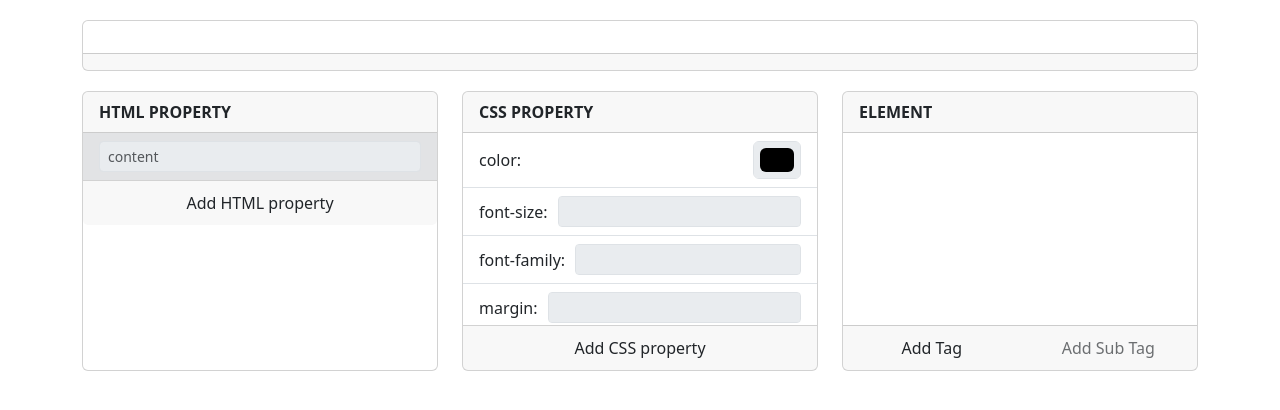
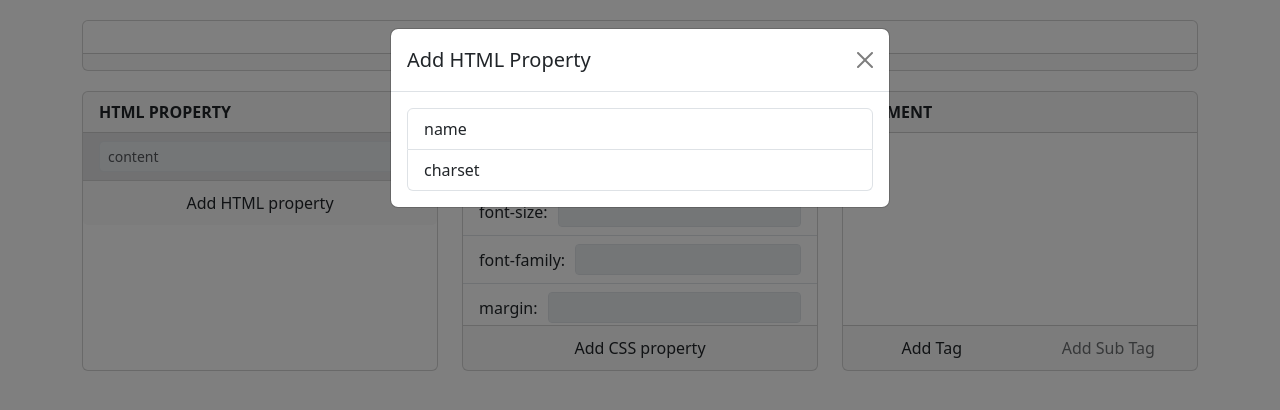
Before and after one commit to black-pepper/HTML-CSS-Study, a React (Create React App) app: page / in a window 1280 px wide. Both pictures are taken after a click on the button "Add HTML property". Shown: the top 410 px of the page. Built offline with nearby package versions, Linux system fonts and the light colour scheme.

Commit message:
update property

```diff
--- a/src/Main.js
+++ b/src/Main.js
@@ -14,7 +14,6 @@ const Main = () => {
   const [tagList, setTagList] = useState([]);
   const [selectedIndex, setSelectedIndex] = useState(null);
   const [selectedElement, setSelectedElement] = useState(null);
-
 
   useEffect(() => {
   }, [tagList, selectedIndex, selectedElement]);
--- a/src/components/CSSPropertyList.js
+++ b/src/components/CSSPropertyList.js
@@ -1,14 +1,15 @@
 import React, { useState } from 'react';
 import 'bootstrap/dist/css/bootstrap.min.css';
+import SelectCSSPropertyList from './SelectCSSPropertyList';
 
-const CSSPropertyList = ({ selectedElement, updateCSSProperties, selectedIndex}) => {
+const CSSPropertyList = ({ selectedElement, updateCSSProperties, selectedIndex }) => {
   const getData = (property) => {
-		if (selectedIndex == null) return null;
-		if (selectedElement == null) return null;
+    if (selectedIndex == null) return null;
+    if (selectedElement == null) return null;
     if (!("cssProperty" in selectedElement)) return null;
     if (property in selectedElement.cssProperty) return selectedElement.cssProperty[property].value;
-		return null;
-	}
+    return null;
+  }
 
   const getInputClassName = (property) => {
     switch (property) {
@@ -32,13 +33,28 @@ const CSSPropertyList = ({ selectedElement, updateCSSProperties, selectedIndex})
     }
   }
 
+  const handlePropertyAdd = (property) => {
+    updateCSSProperties(selectedIndex, property, null);
+    console.log(selectedElement);
+  }
+
+  const getPropertyList = () => {
+    let result = new Set(defaultProperties);
+    if(selectedElement && selectedElement.cssProperty) {
+      Object.keys(selectedElement.cssProperty).map((property) => (
+        result.add(property)
+      ))
+    }
+    return Array.from(result);
+  }
+
   return (
-    <div className="card" style={{ height: '280px', marginTop: 20}}>
+    <div className="card" style={{ height: '280px', marginTop: 20 }}>
       <div className="card-header">
         <b>CSS PROPERTY</b>
       </div>
       <div className="list-group list-group-flush overflow-auto">
-        {defaultProperties.map((property, index) => (
+        {getPropertyList().map((property, index) => (
           <li
             className="list-group-item d-flex justify-content-between align-items-center"
             key={index}
@@ -46,10 +62,10 @@ const CSSPropertyList = ({ selectedElement, updateCSSProperties, selectedIndex})
             {property}:
             {(getOptions(property)) ? (
               <select
-                className= "form-select form-select-sm"
+                className="form-select form-select-sm"
                 disabled={!selectedElement}
                 style={{ marginLeft: 10 }}
-                onChange={(event) => updateCSSProperties(selectedIndex, property, event.target.value )}
+                onChange={(event) => updateCSSProperties(selectedIndex, property, event.target.value)}
                 value={getData(property) || ''}
               >
                 {getOptions(property).map((option, index) => (
@@ -62,21 +78,46 @@ const CSSPropertyList = ({ selectedElement, updateCSSProperties, selectedIndex})
                 type={getInputType(property)}
                 disabled={!selectedElement}
                 style={{ marginLeft: 10 }}
-                onChange={(event) => updateCSSProperties(selectedIndex, property, event.target.value )}
+                onChange={(event) => updateCSSProperties(selectedIndex, property, event.target.value)}
                 value={getData(property) || ''}
               />
             )}
           </li>
         ))}
       </div>
-      <div className="card-footer" style={{padding:0}}>
-        <div className="btn-group" role="group" style={{width:'100%'}}>
+      <div className="card-footer" style={{ padding: 0 }}>
+        <div className="btn-group" role="group" style={{ width: '100%' }}>
           <button
             className="list-group-item btn btn-secondary"
-            style={{ width: '100%', padding:10}}
+            data-bs-toggle="modal"
+            data-bs-target="#addCSSProperty"
+            style={{ width: '100%', padding: 10 }}
           >
             Add CSS property
           </button>
+        </div>
+
+        <div className="modal fade"
+          id="addCSSProperty"
+          tabIndex="-1"
+          aria-hidden="true"
+        >
+          <div className="modal-dialog">
+            <div className="modal-content">
+              <div className="modal-header">
+                <h1 className="modal-title fs-5" id="exampleModalLabel">Add CSS Property</h1>
+                <button
+                  type="button"
+                  className="btn-close"
+                  data-bs-dismiss="modal"
+                  aria-label="Close">
+                </button>
+              </div>
+              <div className="modal-body">
+                <SelectCSSPropertyList onTagSelect={handlePropertyAdd} />
+              </div>
+            </div>
+          </div>
         </div>
       </div>
     </div>
@@ -85,5 +126,4 @@ const CSSPropertyList = ({ selectedElement, updateCSSProperties, selectedIndex})
 export default CSSPropertyList;
 
 const defaultProperties = ["color", "font-size", "font-family", "margin", "padding", "border", "background-color", "text-align", "display", "width", "height"]
-const properties = ["position", "float", "clear", "border-radius", "box-shadow", "transition", "flex"]
 // const propertys = ["font-size", "font-weight", "color", "letter-spacing", "display", "border"];
--- a/src/components/HTMLPropertyList.js
+++ b/src/components/HTMLPropertyList.js
@@ -1,5 +1,6 @@
 import React, { useState } from 'react';
 import 'bootstrap/dist/css/bootstrap.min.css';
+import SelectHTMLProperty from './SelectHTMLProperty';
 
 const HTMLPropertyList = ({ selectedElement, updateHTMLProperties, selectedIndex }) => {
   const getData = (property) => {
@@ -11,11 +12,22 @@ const HTMLPropertyList = ({ selectedElement, updateHTMLProperties, selectedIndex
   }
 
   const getpropertys = (selectedElement) => {
+    let result = new Set();
     if (selectedElement == null) return [];
     switch (selectedElement.tag) {
-      case 'a': return ["href", "target"];
-      default: return [];
+      case 'a': result = new Set(["href", "target"]); break;
+      default: result = new Set();
     }
+    if(selectedElement && selectedElement.htmlProperty) {
+      Object.keys(selectedElement.htmlProperty).map((property) => (
+        result.add(property)
+      ))
+    }
+    return Array.from(result);
+  }
+
+  const handlePropertyAdd = (property) => {
+    updateHTMLProperties(selectedIndex, property, null);
   }
 
   return (
@@ -35,13 +47,13 @@ const HTMLPropertyList = ({ selectedElement, updateHTMLProperties, selectedIndex
           </li>
           {getpropertys(selectedElement).map((property, index) => (
             <li className="list-group-item d-flex justify-content-between align-items-center" key={index}>
-              {property.value}:
+              {property}:
               <input
                 className="form-control form-control-sm"
                 disabled={(selectedElement)?false:true}
                 style={{ marginLeft: 10 }}
                 onChange={(event) => updateHTMLProperties(selectedIndex, { [property.value]: event.target.value })}
-                value={getData(property.value) || ''}
+                value={getData(property) || ''}
               />
             </li>
           ))}
@@ -51,10 +63,35 @@ const HTMLPropertyList = ({ selectedElement, updateHTMLProperties, selectedIndex
         <div className="btn-group" role="group" style={{width:'100%'}}>
           <button
             className="list-group-item btn btn-secondary"
+            data-bs-toggle="modal"
+            data-bs-target="#addHTMLProperty"
             style={{ width: '100%', padding:10}}
           >
             Add HTML property
           </button>
+        </div>
+
+        <div className="modal fade"
+          id="addHTMLProperty"
+          tabIndex="-1"
+          aria-hidden="true"
+        >
+          <div className="modal-dialog">
+            <div className="modal-content">
+              <div className="modal-header">
+                <h1 className="modal-title fs-5" id="exampleModalLabel">Add HTML Property</h1>
+                <button
+                  type="button"
+                  className="btn-close"
+                  data-bs-dismiss="modal"
+                  aria-label="Close">
+                </button>
+              </div>
+              <div className="modal-body">
+                <SelectHTMLProperty onTagSelect={handlePropertyAdd} />
+              </div>
+            </div>
+          </div>
         </div>
       </div>
     </div>
--- a/src/components/ResultBox.js
+++ b/src/components/ResultBox.js
@@ -17,7 +17,7 @@ const ResultBox = ({ tagData }) => {
       result += `<${tag}`;
       // HTML 속성 추가
       Object.entries(htmlProperty).forEach(([key, value]) => {
-        if(key!="content") result += ` ${key}="${value}"`;
+        if(key!="content") result += ` ${key}="${value.value}"`;
       });
       // CSS 속성 추가
       if(!(Object.keys(cssProperty).length===0)) {
--- a/src/components/SelectCSSPropertyList.js
+++ b/src/components/SelectCSSPropertyList.js
@@ -2,22 +2,22 @@ import React, { useState } from 'react';
 import'bootstrap/dist/css/bootstrap.min.css';
 
 const SelectCSSProperty = ({ onTagSelect }) => {
-  const handleTagClick = (tagType) => {
+  const handleTagClick = (property) => {
     // 클릭한 태그를 부모 컴포넌트에 전달
-    onTagSelect(tagType);
+    onTagSelect(property);
   };
 
     return (
       <div className="list-group">
-        {TagType.map((tagType, index) => (
+        {properties.map((property, index) => (
           <button
             className="list-group-item list-group-item-action"
             key={index}
-            onClick={() => handleTagClick(tagType)}
+            onClick={() => handleTagClick(property)}
             data-bs-dismiss="modal"
             aria-label="Close"
           >
-            {tagType}
+            {property}
           </button>
         ))}
       </div>
@@ -25,6 +25,4 @@ const SelectCSSProperty = ({ onTagSelect }) => {
   };
 export default SelectCSSProperty;
 
-const TagType = [
-    "div", "section", "article", "nav", "span", "p", "a", "br"
-]
+const properties = ["position", "float", "clear", "border-radius", "box-shadow", "transition", "flex"]
--- a/src/components/SelectHTMLProperty.js
+++ b/src/components/SelectHTMLProperty.js
@@ -2,22 +2,22 @@ import React, { useState } from 'react';
 import'bootstrap/dist/css/bootstrap.min.css';
 
 const SelectHTMLProperty = ({ onTagSelect }) => {
-  const handleTagClick = (tagType) => {
+  const handleTagClick = (property) => {
     // 클릭한 태그를 부모 컴포넌트에 전달
-    onTagSelect(tagType);
+    onTagSelect(property);
   };
 
     return (
       <div className="list-group">
-        {TagType.map((tagType, index) => (
+        {properties.map((property, index) => (
           <button
             className="list-group-item list-group-item-action"
             key={index}
-            onClick={() => handleTagClick(tagType)}
+            onClick={() => handleTagClick(property)}
             data-bs-dismiss="modal"
             aria-label="Close"
           >
-            {tagType}
+            {property}
           </button>
         ))}
       </div>
@@ -25,6 +25,6 @@ const SelectHTMLProperty = ({ onTagSelect }) => {
   };
 export default SelectHTMLProperty;
 
-const TagType = [
-    "div", "section", "article", "nav", "span", "p", "a", "br"
+const properties = [
+    "name", "charset"
 ]
```
